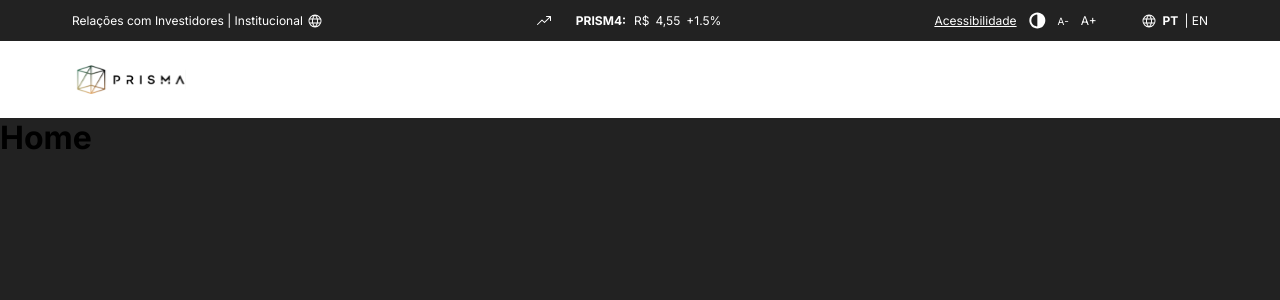
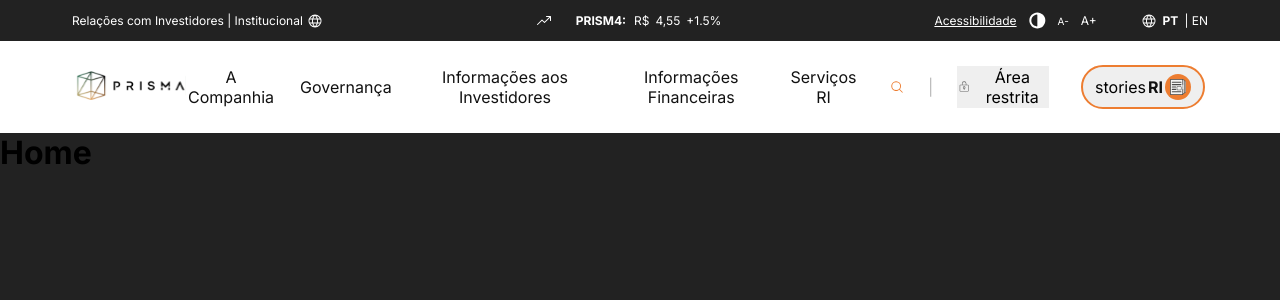
Before and after one commit to guilhermematos13/front-end-case, a React (Vite) app: page / in a window 1280 px wide. Shown: the top 300 px of the page. Built offline with nearby package versions, Linux system fonts and the light colour scheme.

Commit message:
feat: creating main header

```diff
--- a/src/components/Header/index.tsx
+++ b/src/components/Header/index.tsx
@@ -1,82 +1,73 @@
 import { useTheme } from 'styled-components';
 import Logo from '../../assets/logo.svg';
-import AccessibilityIcon from '../../assets/iconAccessibility.svg';
 import {
-  LanguageContainer,
+  IconContainer,
+  ImageContainer,
+  LockButton,
+  LoginContainer,
+  MenuButtonContainer,
   MenuContainer,
-  TopbarAccessibilityContainer,
-  TopbarBase,
-  TopbarContainer,
-  TopbarContent,
-  TopbarGraphContent,
-  TopbarGraphValue,
+  MenuContent,
+  StoriesButton,
+  StoriesContent,
 } from './styles';
+
+import { Topbar } from '../Topbar';
+import { MenuButton } from '../MenuButton';
+import { LockKey, MagnifyingGlass } from '@phosphor-icons/react';
 import { Text } from '../Text';
-import { Globe, TrendUp } from '@phosphor-icons/react';
+import storiesIcon from '../../assets/storieIcon.svg';
 
 export function Header() {
   const colors = useTheme();
 
   return (
     <div>
-      <TopbarContainer>
-        <TopbarBase>
-          <Text color={colors.white} size="sm" weight="normal" tag="p">
-            Relações com Investidores | Institucional
-          </Text>
-          <Globe color={colors.white} />
-        </TopbarBase>
-
-        <TopbarContent>
-          <TrendUp color={colors.white} />
-          <TopbarGraphContent>
-            <Text color={colors.white} size="sm" weight="bold" tag="p">
-              PRISM4:
+      <Topbar />
+      <MenuContainer>
+        <ImageContainer>
+          <img src={Logo} alt="" />
+        </ImageContainer>
+        <MenuContent>
+          <MenuButtonContainer>
+            <MenuButton title="A Companhia" />
+            <MenuButton title="Governança" />
+            <MenuButton title="Informações aos Investidores" />
+            <MenuButton title="Informações Financeiras " />
+            <MenuButton title="Serviços RI" />
+          </MenuButtonContainer>
+          <LoginContainer>
+            <MagnifyingGlass color={colors['primary-500']} size={18} />
+            <Text
+              color={colors['grayscale-300']}
+              size="lg"
+              tag="p"
+              weight="normal"
+            >
+              |
             </Text>
-            <TopbarGraphValue>
-              <Text color={colors.white} size="sm" weight="normal" tag="p">
-                R$
+            <LockButton type="button" className="AuthButton">
+              <LockKey size={16} weight="light" />
+              Área restrita
+            </LockButton>
+          </LoginContainer>
+          <StoriesContent>
+            <StoriesButton>
+              stories
+              <Text
+                color={colors['grayscale-900']}
+                size="lg"
+                tag="p"
+                weight="bold"
+              >
+                RI
               </Text>
-              <Text color={colors.white} size="sm" weight="normal" tag="p">
-                4,55
-              </Text>
-              <Text color={colors.white} size="sm" weight="normal" tag="p">
-                +1.5%
-              </Text>
-            </TopbarGraphValue>
-          </TopbarGraphContent>
-        </TopbarContent>
-
-        <TopbarAccessibilityContainer>
-          <Text
-            color={colors.white}
-            size="sm"
-            weight="normal"
-            tag="p"
-            textDecoration="underline"
-          >
-            Acessibilidade
-          </Text>
-          <img src={AccessibilityIcon} />
-          <Text color={colors.white} size="xs" weight="normal" tag="p">
-            A-
-          </Text>
-          <Text color={colors.white} size="sm" weight="normal" tag="p">
-            A+
-          </Text>
-          <LanguageContainer>
-            <Globe color={colors.white} />
-            <Text color={colors.white} size="sm" weight="bold" tag="p">
-              PT
-            </Text>
-            <Text color={colors.white} size="sm" weight="normal" tag="p">
-              | EN
-            </Text>
-          </LanguageContainer>
-        </TopbarAccessibilityContainer>
-      </TopbarContainer>
-      <MenuContainer>
-        <img src={Logo} alt="" />
+              <IconContainer>
+                <img src={storiesIcon} />
+              </IconContainer>
+            </StoriesButton>
+          </StoriesContent>
+        </MenuContent>
       </MenuContainer>
     </div>
   );
--- a/src/components/Header/styles.ts
+++ b/src/components/Header/styles.ts
@@ -1,45 +1,4 @@
 import styled from 'styled-components';
-
-export const TopbarContainer = styled.div`
-  width: 100%;
-  padding: 12px 72px;
-  display: flex;
-  align-items: center;
-  justify-content: space-between;
-`;
-
-export const TopbarBase = styled.div`
-  display: flex;
-  gap: 4px;
-  align-items: center;
-`;
-
-export const TopbarContent = styled.div`
-  display: flex;
-  gap: 24px;
-`;
-
-export const TopbarGraphContent = styled.div`
-  display: flex;
-  gap: 8px;
-`;
-
-export const TopbarGraphValue = styled.div`
-  display: flex;
-  gap: 6px;
-`;
-
-export const TopbarAccessibilityContainer = styled.div`
-  display: flex;
-  gap: 12px;
-  align-items: center;
-`;
-
-export const LanguageContainer = styled.div`
-  display: flex;
-  margin-left: 32px;
-  gap: 6px;
-`;
 
 export const MenuContainer = styled.div`
   width: 100%;
@@ -49,9 +8,67 @@ export const MenuContainer = styled.div`
   display: flex;
   align-items: center;
   justify-content: space-between;
+`;
 
+export const ImageContainer = styled.div`
   img {
     height: 1.813rem;
     width: 7rem;
   }
 `;
+
+export const MenuContent = styled.div`
+  display: flex;
+  gap: 32px;
+`;
+
+export const MenuButtonContainer = styled.div`
+  display: flex;
+  gap: 24px;
+`;
+
+export const LoginContainer = styled.div`
+  display: flex;
+  align-items: center;
+  gap: 24px;
+`;
+
+export const LockButton = styled.button`
+  display: flex;
+  align-items: center;
+  gap: 6px;
+  border: 1px solid transparent;
+  cursor: pointer;
+  font-size: 16px;
+
+  :hover {
+    border-bottom: 1px solid ${(props) => props.theme['grayscale-900']};
+  }
+
+  svg {
+    color: ${(props) => props.theme['grayscale-500']};
+  }
+`;
+
+export const StoriesContent = styled.div``;
+
+export const StoriesButton = styled.button`
+  padding: 7px 12px;
+  border-radius: 24px;
+  border: 2px solid ${(props) => props.theme['primary-500']};
+  display: flex;
+  align-items: center;
+  font-size: 16px;
+  gap: 2px;
+  cursor: pointer;
+`;
+
+export const IconContainer = styled.div`
+  background-color: ${(props) => props.theme['primary-500']};
+  display: flex;
+  align-items: center;
+  justify-content: center;
+  border-radius: 999px;
+  width: 26px;
+  height: 26px;
+`;
--- /dev/null
+++ b/src/components/MenuButton/index.tsx
@@ -0,0 +1,10 @@
+import { ButtonHTMLAttributes } from 'react';
+import { ButtonStyled } from './styles';
+
+interface MenuButtonProps extends ButtonHTMLAttributes<HTMLButtonElement> {
+  title: string;
+}
+
+export function MenuButton({ title, ...props }: MenuButtonProps) {
+  return <ButtonStyled {...props}>{title}</ButtonStyled>;
+}
--- /dev/null
+++ b/src/components/MenuButton/styles.ts
@@ -0,0 +1,13 @@
+import styled from 'styled-components';
+
+export const ButtonStyled = styled.button`
+  border: 1px solid transparent;
+  background-color: transparent;
+  font-size: 16px;
+  color: ${(props) => props.theme['grayscale-900']};
+  cursor: pointer;
+
+  :hover {
+    border-bottom: 1px solid ${(props) => props.theme['grayscale-900']};
+  }
+`;
--- /dev/null
+++ b/src/components/Topbar/index.tsx
@@ -0,0 +1,76 @@
+import { Globe, TrendUp } from '@phosphor-icons/react';
+import { Text } from '../Text';
+import {
+  LanguageContainer,
+  TopbarAccessibilityContainer,
+  TopbarBase,
+  TopbarContainer,
+  TopbarContent,
+  TopbarGraphContent,
+  TopbarGraphValue,
+} from './styles';
+import { useTheme } from 'styled-components';
+import AccessibilityIcon from '../../assets/iconAccessibility.svg';
+
+export function Topbar() {
+  const colors = useTheme();
+
+  return (
+    <TopbarContainer>
+      <TopbarBase>
+        <Text color={colors.white} size="sm" weight="normal" tag="p">
+          Relações com Investidores | Institucional
+        </Text>
+        <Globe color={colors.white} />
+      </TopbarBase>
+
+      <TopbarContent>
+        <TrendUp color={colors.white} />
+        <TopbarGraphContent>
+          <Text color={colors.white} size="sm" weight="bold" tag="p">
+            PRISM4:
+          </Text>
+          <TopbarGraphValue>
+            <Text color={colors.white} size="sm" weight="normal" tag="p">
+              R$
+            </Text>
+            <Text color={colors.white} size="sm" weight="normal" tag="p">
+              4,55
+            </Text>
+            <Text color={colors.white} size="sm" weight="normal" tag="p">
+              +1.5%
+            </Text>
+          </TopbarGraphValue>
+        </TopbarGraphContent>
+      </TopbarContent>
+
+      <TopbarAccessibilityContainer>
+        <Text
+          color={colors.white}
+          size="sm"
+          weight="normal"
+          tag="p"
+          textDecoration="underline"
+        >
+          Acessibilidade
+        </Text>
+        <img src={AccessibilityIcon} />
+        <Text color={colors.white} size="xs" weight="normal" tag="p">
+          A-
+        </Text>
+        <Text color={colors.white} size="sm" weight="normal" tag="p">
+          A+
+        </Text>
+        <LanguageContainer>
+          <Globe color={colors.white} />
+          <Text color={colors.white} size="sm" weight="bold" tag="p">
+            PT
+          </Text>
+          <Text color={colors.white} size="sm" weight="normal" tag="p">
+            | EN
+          </Text>
+        </LanguageContainer>
+      </TopbarAccessibilityContainer>
+    </TopbarContainer>
+  );
+}
--- /dev/null
+++ b/src/components/Topbar/styles.ts
@@ -0,0 +1,42 @@
+import styled from 'styled-components';
+
+export const TopbarContainer = styled.div`
+  width: 100%;
+  padding: 12px 72px;
+  display: flex;
+  align-items: center;
+  justify-content: space-between;
+`;
+
+export const TopbarBase = styled.div`
+  display: flex;
+  gap: 4px;
+  align-items: center;
+`;
+
+export const TopbarContent = styled.div`
+  display: flex;
+  gap: 24px;
+`;
+
+export const TopbarGraphContent = styled.div`
+  display: flex;
+  gap: 8px;
+`;
+
+export const TopbarGraphValue = styled.div`
+  display: flex;
+  gap: 6px;
+`;
+
+export const TopbarAccessibilityContainer = styled.div`
+  display: flex;
+  gap: 12px;
+  align-items: center;
+`;
+
+export const LanguageContainer = styled.div`
+  display: flex;
+  margin-left: 32px;
+  gap: 6px;
+`;
```
Also changed, not shown: src/assets/storieIcon.svg (added).
